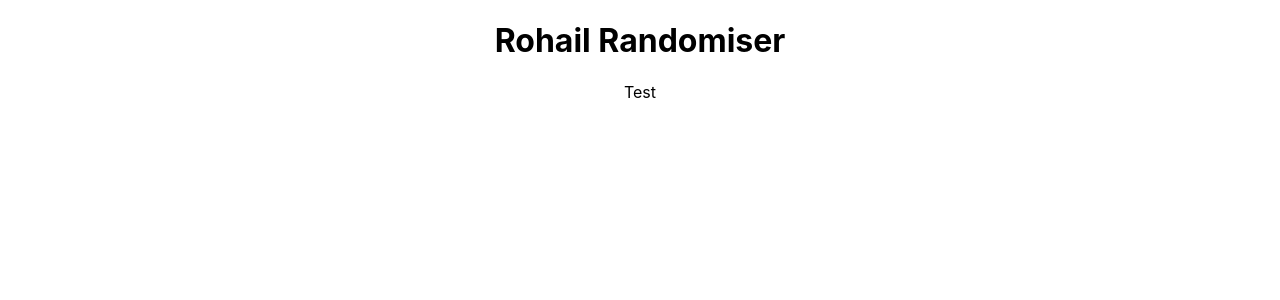
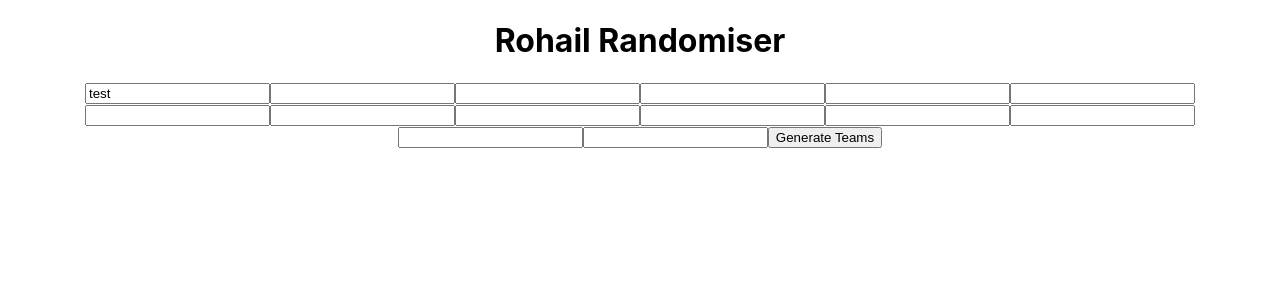
Before and after one commit to code-emad/RandomTeamGenerator, a React (Create React App) app: page / in a window 1280 px wide. Shown: the top 300 px of the page. Built offline with nearby package versions, Linux system fonts and the light colour scheme.

Commit message:
input boxes and submit button

```diff
--- a/src/Components/InputBox.jsx
+++ b/src/Components/InputBox.jsx
@@ -1,14 +1,54 @@
-import { useState } from "react"
+import { useState } from "react";
 
 export const InputBox = () => {
+  const [input1, setInput1] = useState("test");
+  const [input2, setInput2] = useState("");
+  const [input3, setInput3] = useState("");
+  const [input4, setInput4] = useState("");
+  const [input5, setInput5] = useState("");
+  const [input6, setInput6] = useState("");
+  const [input7, setInput7] = useState("");
+  const [input8, setInput8] = useState("");
+  const [input9, setInput9] = useState("");
+  const [input10, setInput10] = useState("");
+  const [input11, setInput11] = useState("");
+  const [input12, setInput12] = useState("");
+  const [input13, setInput13] = useState("");
+  const [input14, setInput14] = useState("");
+
+  const handleChange1 = (event) => {setInput1(event.target.value)}
+  const handleChange2 = (event) => {setInput2(event.target.value)}
+  const handleChange3 = (event) => {setInput3(event.target.value)}
+  const handleChange4 = (event) => {setInput4(event.target.value)}
+  const handleChange5 = (event) => {setInput5(event.target.value)}
+  const handleChange6 = (event) => {setInput6(event.target.value)}
+  const handleChange7 = (event) => {setInput7(event.target.value)}
+  const handleChange8 = (event) => {setInput8(event.target.value)}
+  const handleChange9 = (event) => {setInput9(event.target.value)}
+  const handleChange10 = (event) => {setInput10(event.target.value)}
+  const handleChange11 = (event) => {setInput11(event.target.value)}
+  const handleChange12 = (event) => {setInput12(event.target.value)}
+  const handleChange13 = (event) => {setInput13(event.target.value)}
+  const handleChange14 = (event) => {setInput14(event.target.value)}
 
 
-
-
-
-    return (
-        <div>
-            <p>Test</p>
-        </div>
-    )
-}
+  return (
+    <div>
+      <input type="text" value={input1} onChange={handleChange1}></input>
+      <input type="text" value={input2} onChange={handleChange2}></input>
+      <input type="text" value={input3} onChange={handleChange3}></input>
+      <input type="text" value={input4} onChange={handleChange4}></input>
+      <input type="text" value={input5} onChange={handleChange5}></input>
+      <input type="text" value={input6} onChange={handleChange6}></input>
+      <input type="text" value={input7} onChange={handleChange7}></input>
+      <input type="text" value={input8} onChange={handleChange8}></input>
+      <input type="text" value={input9} onChange={handleChange9}></input>
+      <input type="text" value={input10} onChange={handleChange10}></input>
+      <input type="text" value={input11} onChange={handleChange11}></input>
+      <input type="text" value={input12} onChange={handleChange12}></input>
+      <input type="text" value={input13} onChange={handleChange13}></input>
+      <input type="text" value={input14} onChange={handleChange14}></input>
+      <button type="submit">Generate Teams</button>
+    </div>
+  );
+};
```
